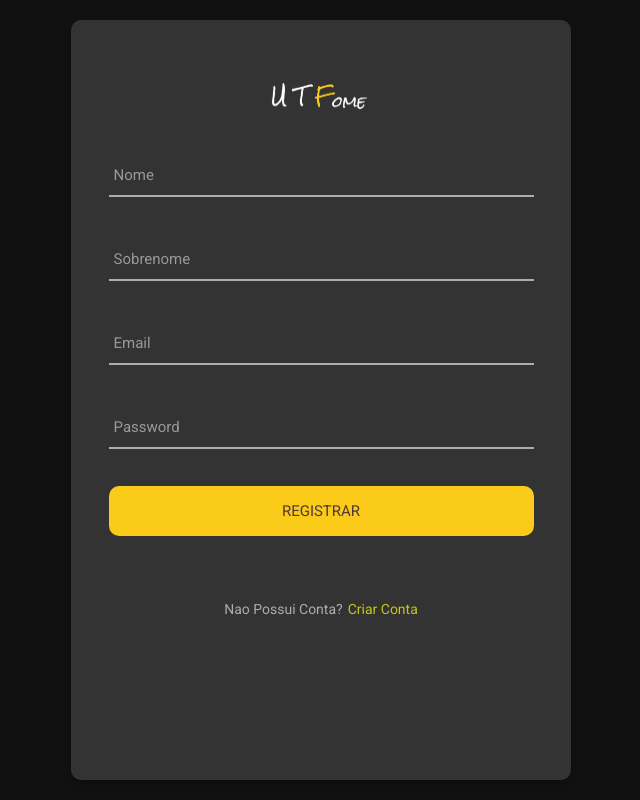
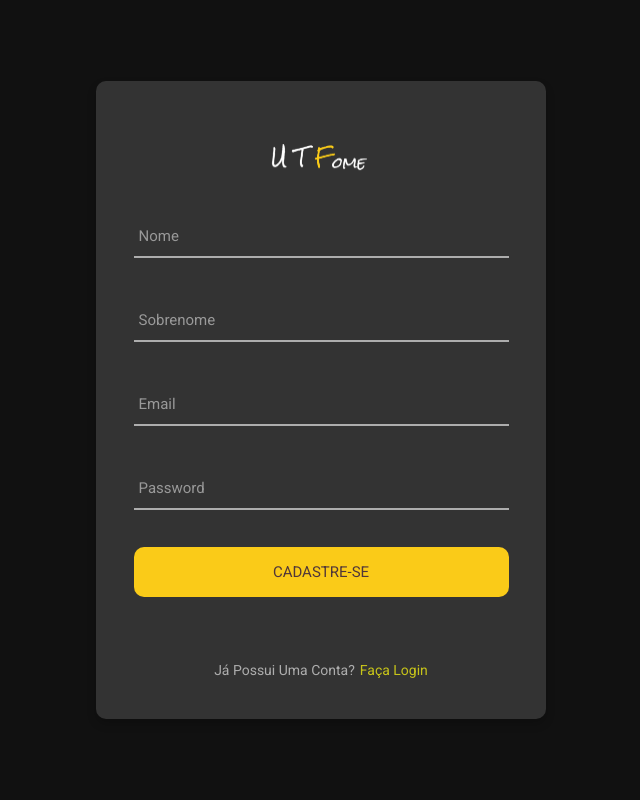
Before and after one commit to UTFome/UTFome-Frontend, a React (Create React App) app: page /register in a window 1280 px wide. Shown: the whole page, without its empty margins (319-959 px from the left). Built offline with nearby package versions, Linux system fonts and the light colour scheme.

Commit message:
ajustando login e register

```diff
--- a/src/componentes/pages/login/Login.css
+++ b/src/componentes/pages/login/Login.css
@@ -18,8 +18,7 @@
 }
 
 .wrap-login{
-    width: 40%;
-    height: 60vh;
+    width: 450px;
     background-color: #333;
     border-radius: 10px;
 
--- a/src/componentes/pages/login/Login.js
+++ b/src/componentes/pages/login/Login.js
@@ -54,7 +54,7 @@ const Login = () => {
 
                         <div className='text-center'>
                             <span className='txt1'>
-                                Nao possui conta?
+                                Não possui conta?
                             </span>
 
                             <a href='#' className='txt2'>
--- a/src/componentes/pages/register/Register.css
+++ b/src/componentes/pages/register/Register.css
@@ -18,8 +18,7 @@
 }
 
 .wrap-register{
-    width: 40%;
-    height: 95vh;
+    width: 450px;
     background-color: #333;
     border-radius: 10px;
 
--- a/src/componentes/pages/register/Register.js
+++ b/src/componentes/pages/register/Register.js
@@ -67,17 +67,17 @@ const Register = () => {
 
                         <div className='container-login-form-btn'>
                             <button className='login-form-btn'>
-                                Registrar
+                                Cadastre-se
                             </button>
                         </div>
 
                         <div className='text-center'>
                             <span className='txt1'>
-                                Nao possui conta?
+                                Já possui uma conta?
                             </span>
 
                             <a href='#' className='txt2'>
-                                Criar conta
+                                Faça login
                             </a>
                         </div>
                     </form>
```
